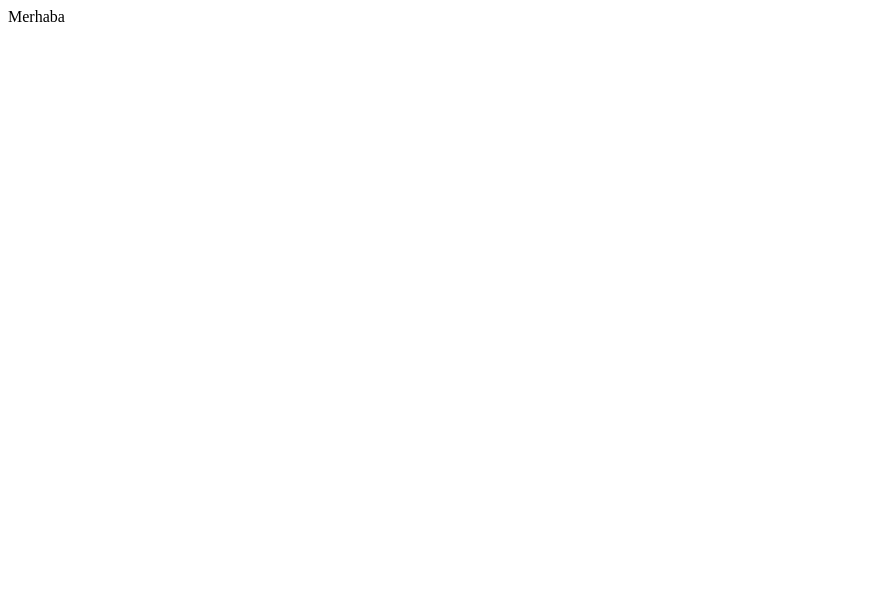
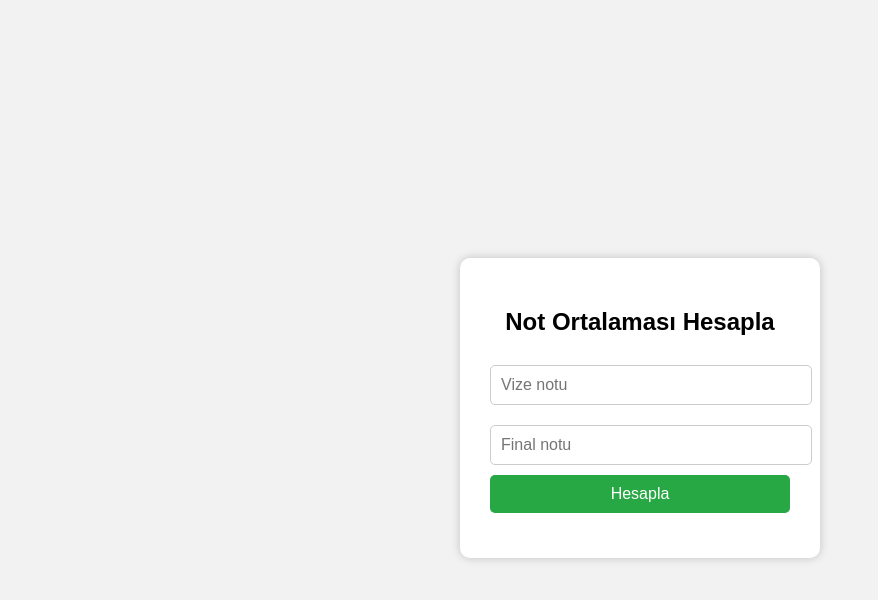
Before and after one commit to aybekbeyzanur04/Not-Ortalamasi, a plain HTML site: page index.html in a window 1280 px wide. Shown: the whole page, without its empty margins (0-878 px from the left). Drawn offline with Linux system fonts and the light colour scheme.

Commit message:
Update index.html

```diff
--- a/index.html
+++ b/index.html
@@ -1,4 +1,81 @@
 <!DOCTYPE html>
-<html>
-Merhaba
-</hmtl>
+<html lang="tr">
+<head>
+  <meta charset="UTF-8">
+  <title>Not Ortalaması Hesaplama</title>
+  <style>
+    body {
+      font-family: Arial, sans-serif;
+      background: #f2f2f2;
+      display: flex;
+      justify-content: center;
+      align-items: center;
+      height: 100vh;
+    }
+
+    .container {
+      background: #fff;
+      padding: 30px;
+      border-radius: 10px;
+      box-shadow: 0 0 10px rgba(0,0,0,0.2);
+      width: 300px;
+      text-align: center;
+    }
+
+    input {
+      width: 100%;
+      padding: 10px;
+      margin: 10px 0;
+      font-size: 16px;
+      border: 1px solid #ccc;
+      border-radius: 5px;
+    }
+
+    button {
+      width: 100%;
+      padding: 10px;
+      background-color: #28a745;
+      color: white;
+      border: none;
+      font-size: 16px;
+      border-radius: 5px;
+      cursor: pointer;
+    }
+
+    button:hover {
+      background-color: #218838;
+    }
+
+    #sonuc {
+      margin-top: 15px;
+      font-size: 18px;
+      font-weight: bold;
+    }
+  </style>
+</head>
+<body>
+  <div class="container">
+    <h2>Not Ortalaması Hesapla</h2>
+    <input type="number" id="vize" placeholder="Vize notu" min="0" max="100">
+    <input type="number" id="final" placeholder="Final notu" min="0" max="100">
+    <button onclick="hesapla()">Hesapla</button>
+    <div id="sonuc"></div>
+  </div>
+
+  <script>
+    function hesapla() {
+      const vize = parseFloat(document.getElementById('vize').value);
+      const final = parseFloat(document.getElementById('final').value);
+      const sonucDiv = document.getElementById('sonuc');
+
+      if (isNaN(vize) || isNaN(final)) {
+        sonucDiv.textContent = 'Lütfen her iki notu da giriniz.';
+        return;
+      }
+
+      const ortalama = (vize * 0.4) + (final * 0.6);
+      sonucDiv.textContent = 'Not Ortalaması: ' + ortalama.toFixed(2);
+    }
+  </script>
+</body>
+</html>
```
